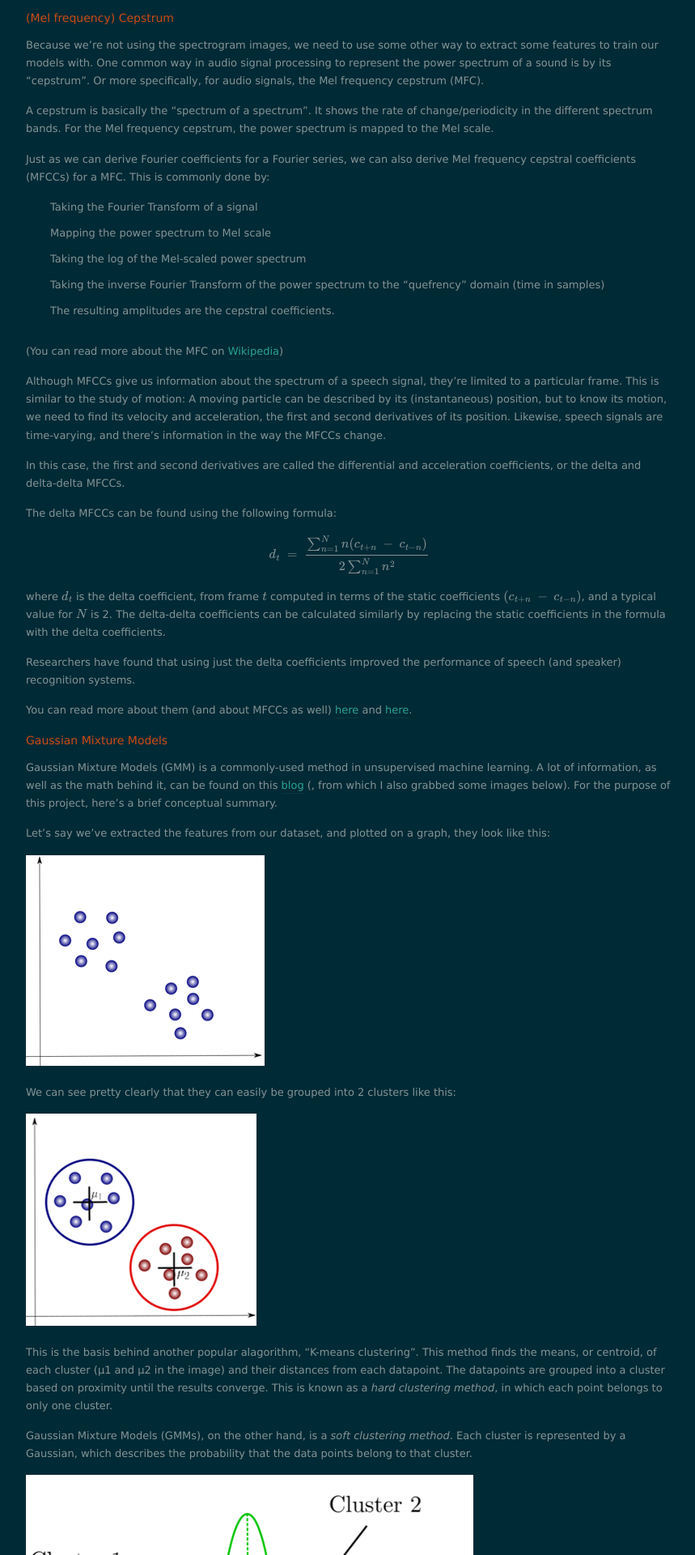
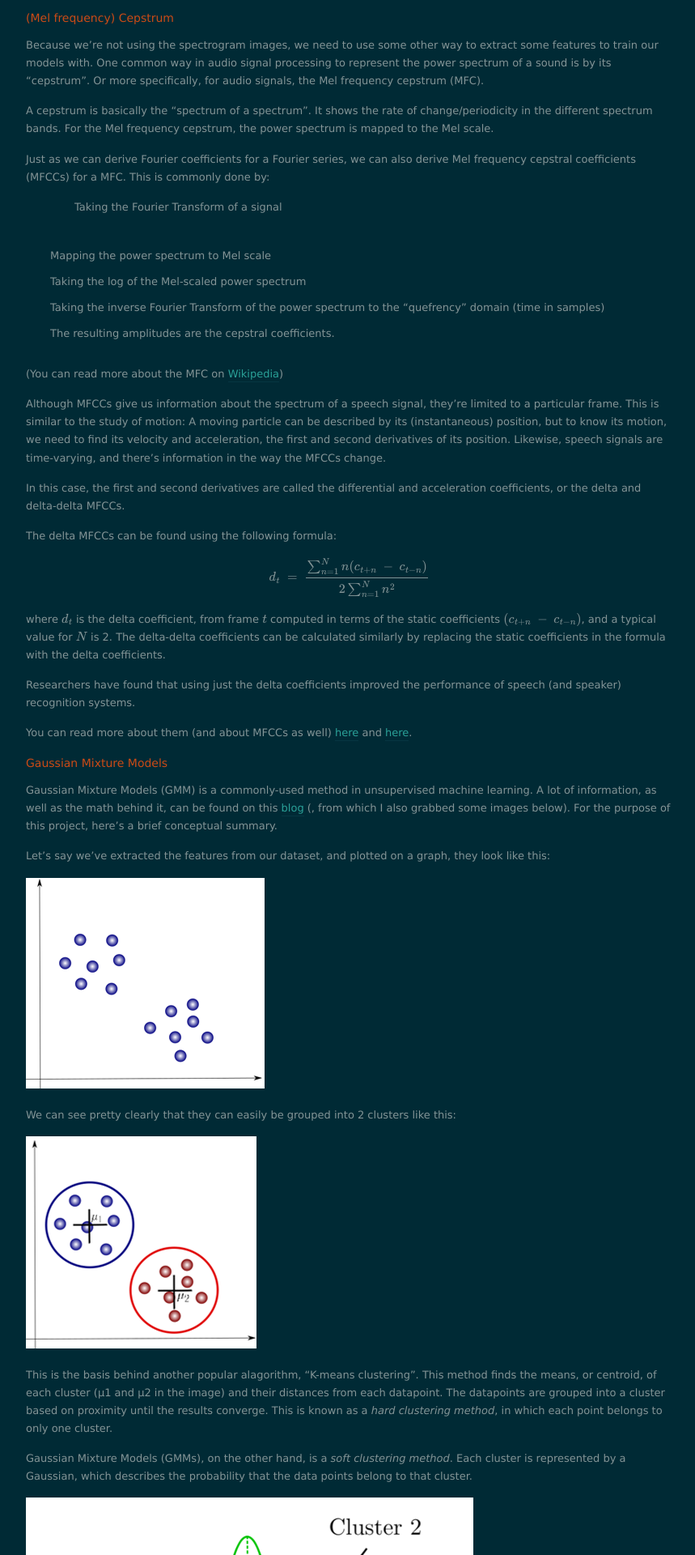
Before and after one commit to nolanschan/nolanschan.github.io, a Jekyll site: the page built from projects/speakerrec/index.markdown, in a window 1280 px wide. Shown: the part 4258-6178 px from the top of the page at 81% size, without its empty margins (208-1067 px from the left). Built offline with Jekyll 4.4.1, drawn with Linux system fonts in a browser that asks for light colours; nearby versions of some CDN libraries; formulas are drawn with MathJax 3.

```diff
--- a/projects/speakerrec/index.markdown
+++ b/projects/speakerrec/index.markdown
@@ -108,7 +108,7 @@ Because we're not using the spectrogram images, we need to use some other way to
 A cepstrum is basically the "spectrum of a spectrum". It shows the rate of change/periodicity in the different spectrum bands. For the Mel frequency cepstrum, the power spectrum is mapped to the Mel scale.
 
 Just as we can derive Fourier coefficients for a Fourier series, we can also derive Mel frequency cepstral coefficients (MFCCs) for a MFC. This is commonly done by:
-- Taking the Fourier Transform of a signal
+- - Taking the Fourier Transform of a signal
 - Mapping the power spectrum to Mel scale
 - Taking the log of the Mel-scaled power spectrum
 - Taking the inverse Fourier Transform of the power spectrum to the "quefrency" domain (time in samples)
```
